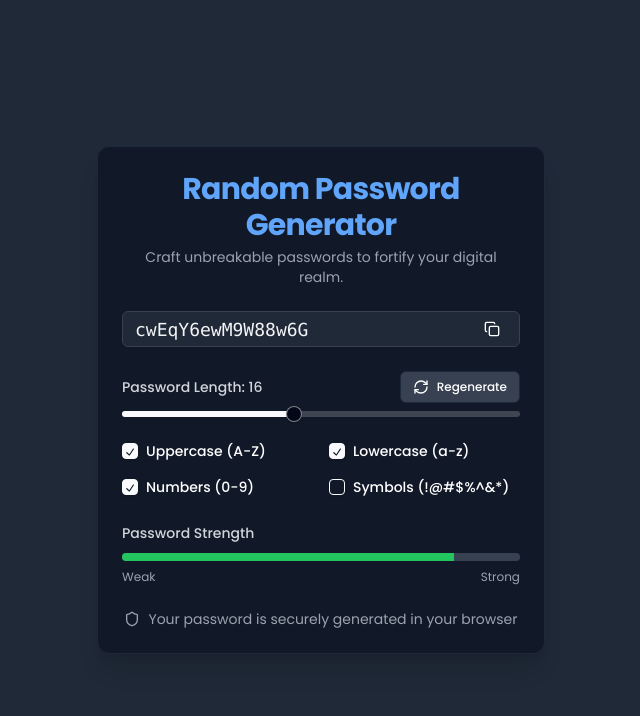
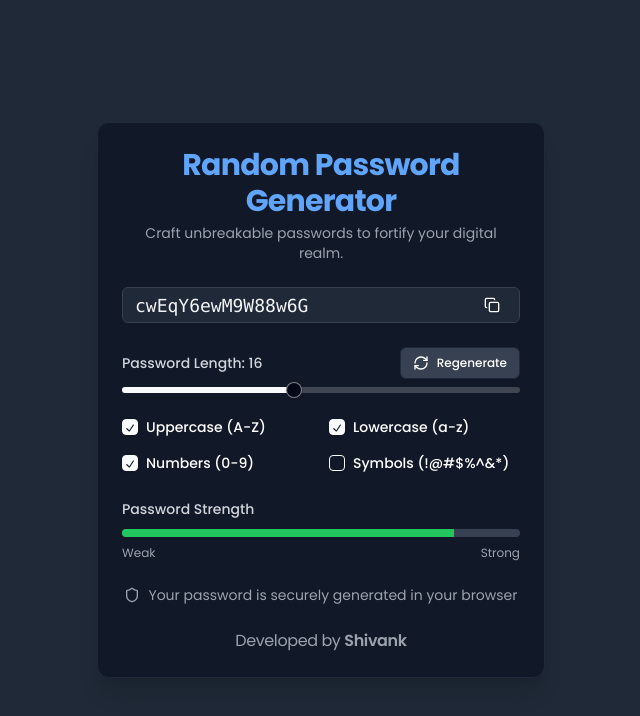
Before and after one commit to Sh1v4nk/Passgen-React, a React (Vite) app: page / in a window 1280 px wide. Shown: the top 716 px of the page, without its empty margins (319-959 px from the left). Built offline with nearby package versions, Linux system fonts and the light colour scheme.

Commit message:
Add CardFooter component to App and update exports

```diff
--- a/src/App.jsx
+++ b/src/App.jsx
@@ -9,6 +9,7 @@ import {
   CardHeader,
   CardTitle,
   Checkbox,
+  CardFooter,
   Input,
   Label,
   Slider,
@@ -270,6 +271,19 @@ function App() {
             <span>Your password is securely generated in your browser</span>
           </div>
         </CardContent>
+        <CardFooter>
+          <p className="tracking-tight text-center text-gray-400 w-full">
+            Developed by{" "}
+            <a
+              href="https://github.com/Sh1v4nk"
+              target="_blank"
+              rel="noopener noreferrer"
+              className="font-semibold text-gray-400"
+            >
+              Shivank
+            </a>
+          </p>
+        </CardFooter>
       </Card>
     </div>
   );
--- a/src/components/index.ts
+++ b/src/components/index.ts
@@ -1,5 +1,5 @@
 export { Button } from "./ui/button";
-export { Card, CardContent, CardDescription, CardHeader, CardTitle } from "./ui/card";
+export { Card, CardContent, CardDescription, CardHeader, CardTitle, CardFooter } from "./ui/card";
 export { Checkbox } from "./ui/checkbox";
 export { Input } from "./ui/input";
 export { Label } from "./ui/label";
```
